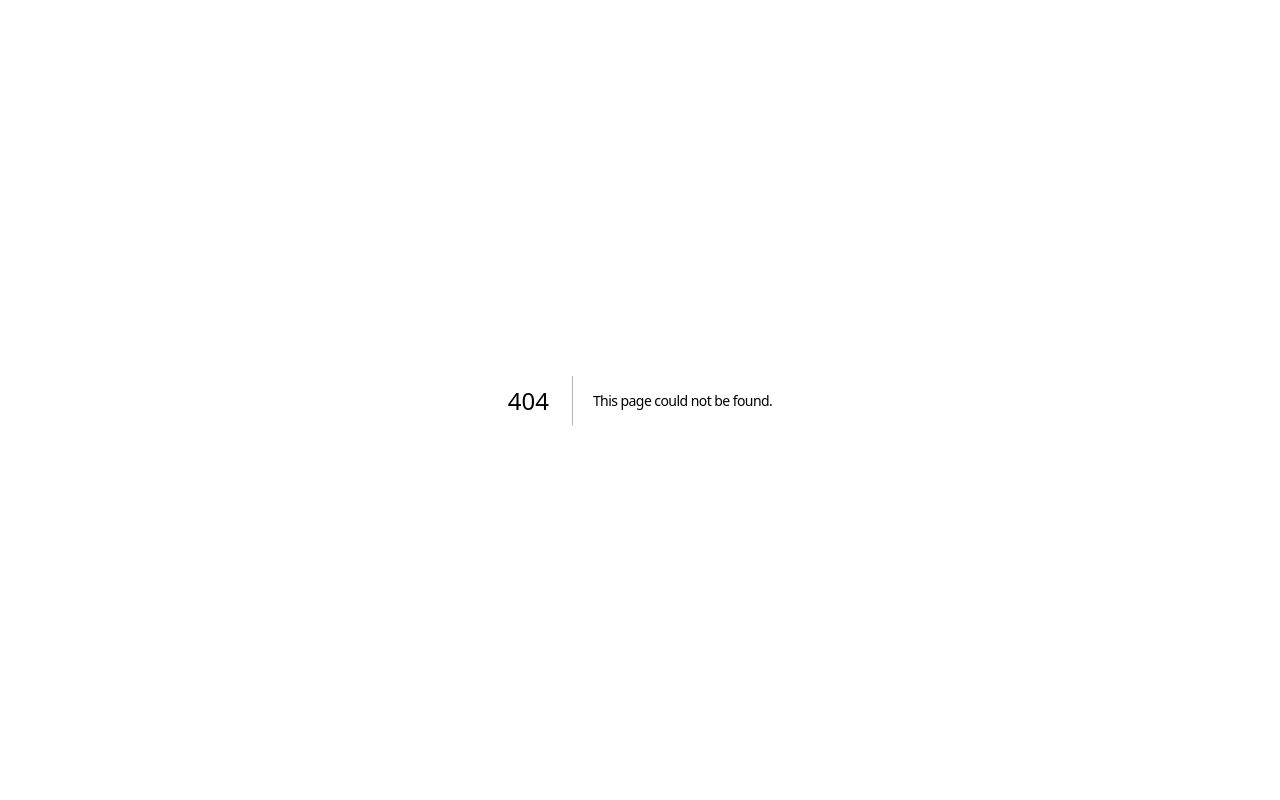
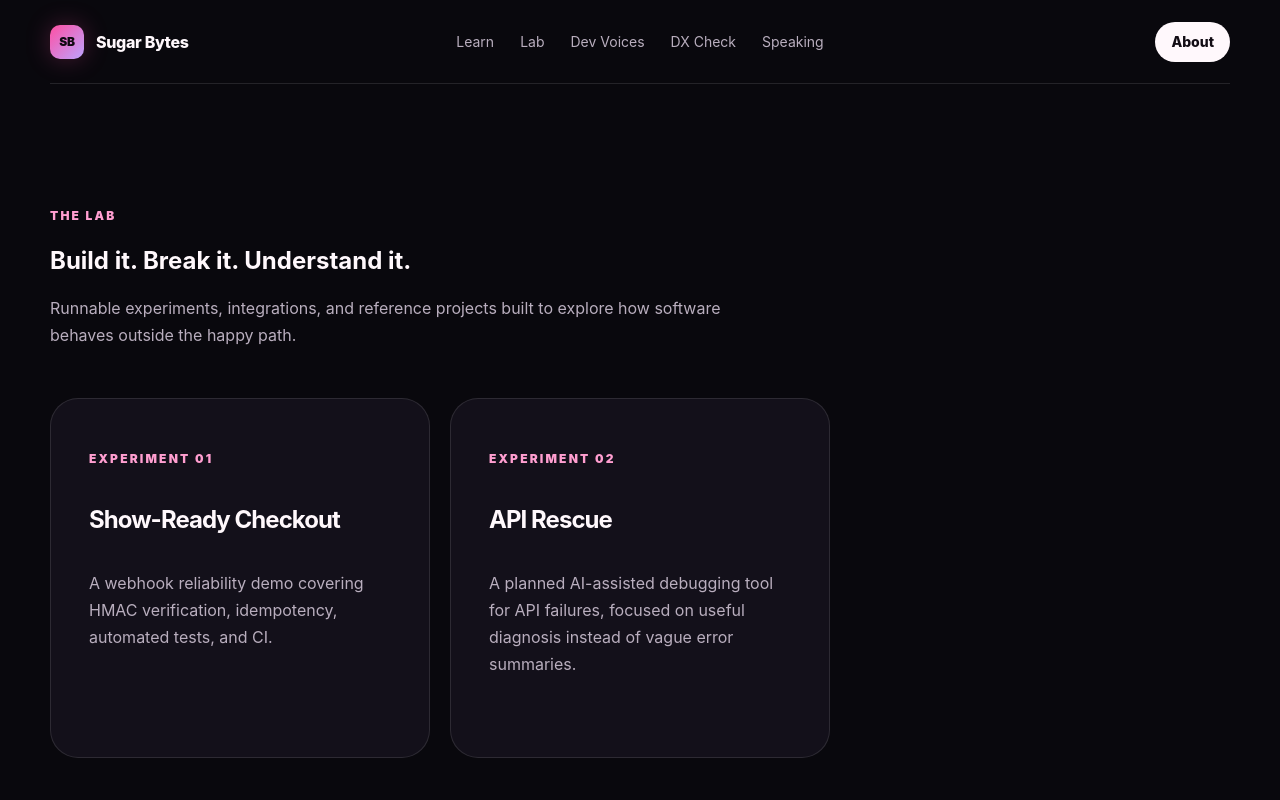
Before and after one commit to KatrinaFinney/sugar-bytes, a Next.js app: page /lab in a window 1280 px wide. Before the commit this address had no page. Shown: the top 800 px of the page. Built offline with nearby package versions, Linux system fonts and the light colour scheme.

Commit message:
Add Lab page

```diff
--- /dev/null
+++ b/app/lab/page.tsx
@@ -0,0 +1,14 @@
+export default function LabPage() {
+  const projects = [
+    { title: "Show-Ready Checkout", copy: "A webhook reliability demo covering HMAC verification, idempotency, automated tests, and CI." },
+    { title: "API Rescue", copy: "A planned AI-assisted debugging tool for API failures, focused on useful diagnosis instead of vague error summaries." },
+  ];
+  return (
+    <main>
+      <header className="site-header"><a className="brand" href="/"><span className="brand-mark">SB</span><span>Sugar Bytes</span></a><nav className="nav"><a href="/learn">Learn</a><a href="/lab">Lab</a><a href="/dev-voices">Dev Voices</a><a href="/dx-check">DX Check</a><a href="/speaking">Speaking</a></nav><a className="button button-small" href="/about">About</a></header>
+      <section className="section"><div className="section-heading"><p className="kicker">THE LAB</p><h1>Build it. Break it. Understand it.</h1><p>Runnable experiments, integrations, and reference projects built to explore how software behaves outside the happy path.</p></div><div className="program-grid">{projects.map((project, index) => <article className="program-card" key={project.title}><p className="kicker">EXPERIMENT 0{index + 1}</p><h2>{project.title}</h2><p>{project.copy}</p></article>)}</div></section>
+      <section className="section muted-section"><div className="section-heading"><p className="kicker">LAB RULE</p><h2>Every build should teach something.</h2><p>The point is not to collect side projects. Each experiment should produce a runnable example, a technical explanation, and at least one lesson another developer can use.</p></div></section>
+      <footer><div className="brand"><span className="brand-mark">SB</span><span>Sugar Bytes</span></div><p>Build better. Understand deeper.</p><p>© 2026 Sugar Bytes</p></footer>
+    </main>
+  );
+}
```
